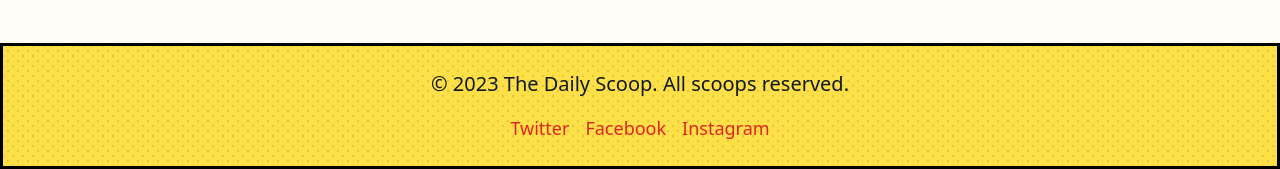
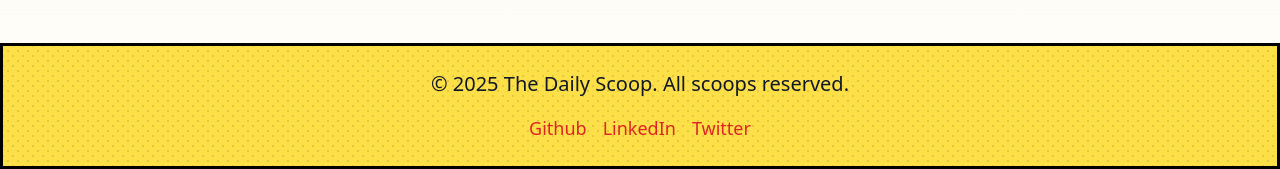
Before and after one commit to dmenezesgabriel/daily-code, a Next.js app: page / in a window 1280 px wide. Shown: the part 1493-1662 px from the top of the page. Built offline with nearby package versions, Linux system fonts and the light colour scheme.

Commit message:
chore: update footer links

```diff
--- a/src/components/footer.tsx
+++ b/src/components/footer.tsx
@@ -1,30 +1,37 @@
+import Link from "next/link";
+
 export default function Footer() {
+  const year = new Date().getFullYear();
+
   return (
     <footer className="cartoon-border relative overflow-hidden bg-yellow-300 p-6 text-gray-900">
       <div className="halftone-bg absolute inset-0" />
       <div className="container relative z-10 mx-auto text-center">
         <p className="text-xl">
-          &copy; 2023 The Daily Scoop. All scoops reserved.
+          &copy; {year} The Daily Scoop. All scoops reserved.
         </p>
         <div className="mt-4 flex justify-center space-x-4">
-          <a
+          <Link
             href="#"
+            target="_blank"
+            className="text-lg text-red-600 transition-colors hover:text-red-800"
+          >
+            Github
+          </Link>
+          <Link
+            href="#"
+            target="_blank"
+            className="text-lg text-red-600 transition-colors hover:text-red-800"
+          >
+            LinkedIn
+          </Link>
+          <Link
+            href="#"
+            target="_blank"
             className="text-lg text-red-600 transition-colors hover:text-red-800"
           >
             Twitter
-          </a>
-          <a
-            href="#"
-            className="text-lg text-red-600 transition-colors hover:text-red-800"
-          >
-            Facebook
-          </a>
-          <a
-            href="#"
-            className="text-lg text-red-600 transition-colors hover:text-red-800"
-          >
-            Instagram
-          </a>
+          </Link>
         </div>
       </div>
     </footer>
```
